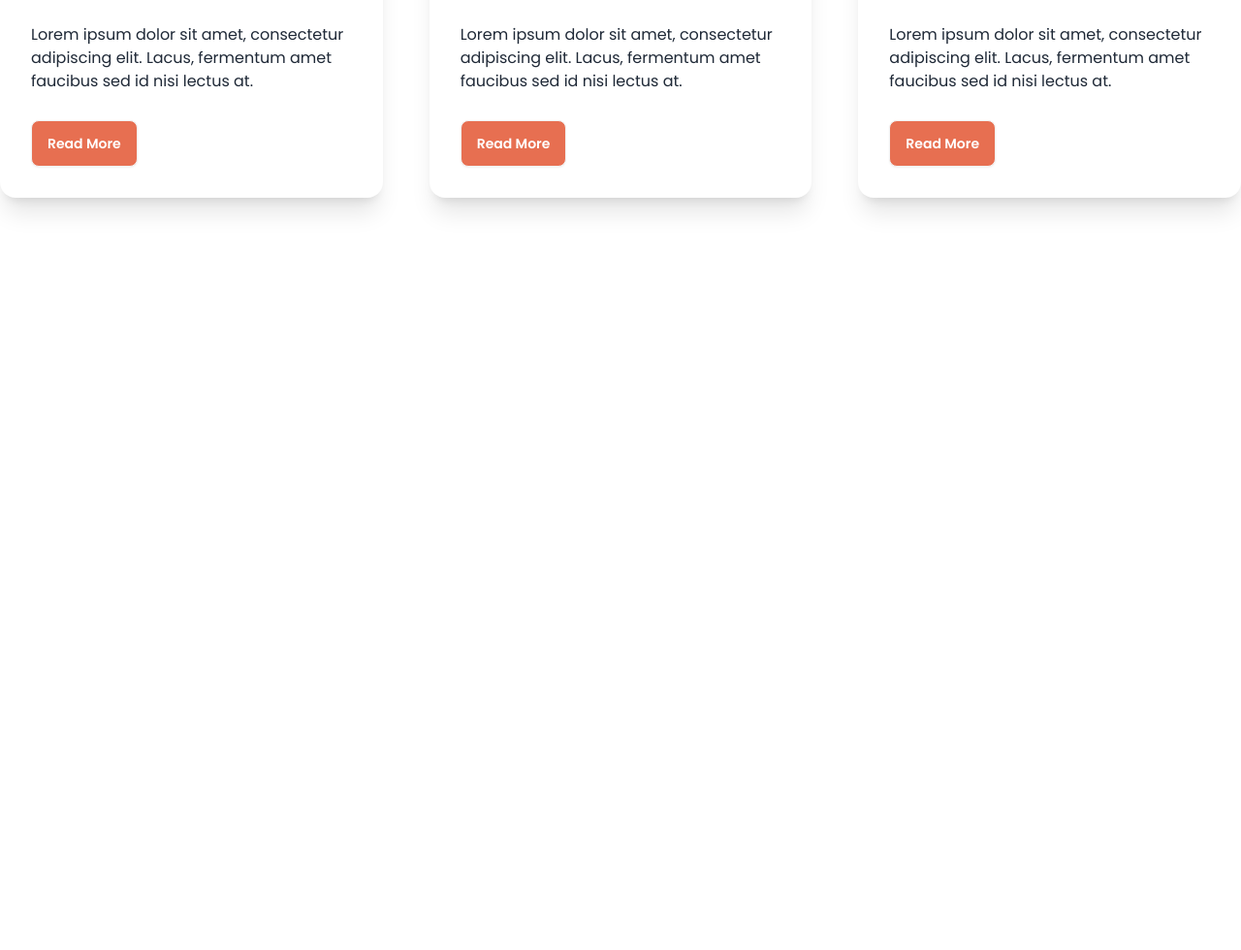
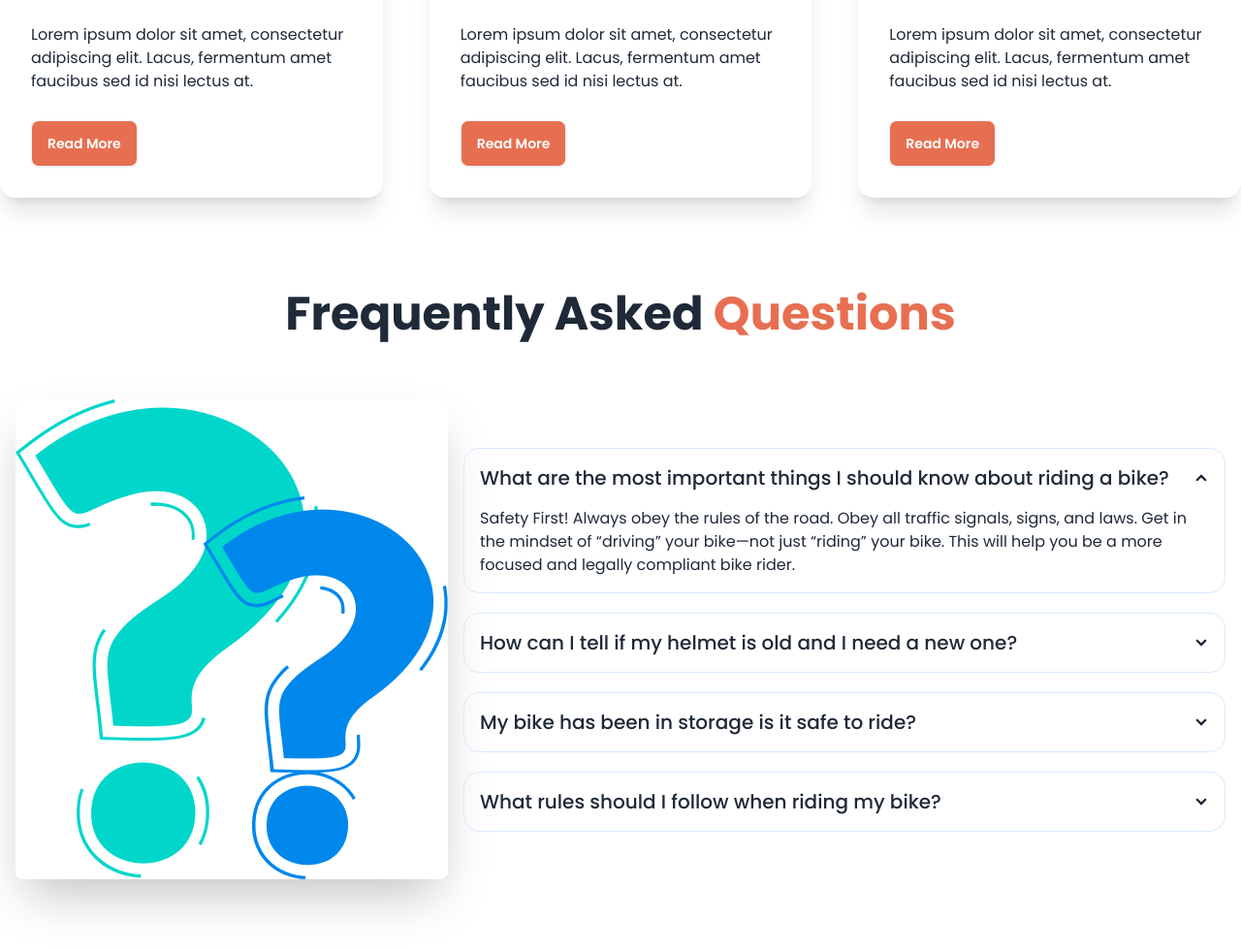
Before and after one commit to Rohithossain12/biker-zone-resources, a plain HTML site: page index.html in a window 1280 px wide. Shown: the part 1130-2110 px from the top of the page at 97% size. Before the commit the page ends 1430 px from the top, so only its background shows below. Drawn offline with nearby package versions, Linux system fonts and the light colour scheme.

Commit message:
FAQ Section Done

```diff
--- a/index.html
+++ b/index.html
@@ -181,35 +181,108 @@
             </figure>
             <div class="card-body space-y-5">
               <h2 class="card-title">Ducati XDIAVEL S-73</h2>
-              <p>Lorem ipsum dolor sit amet, consectetur adipiscing elit. Lacus, fermentum amet faucibus sed id nisi lectus at.</p>
+              <p>
+                Lorem ipsum dolor sit amet, consectetur adipiscing elit. Lacus,
+                fermentum amet faucibus sed id nisi lectus at.
+              </p>
               <div class="card-actions">
-                <button class="btn bg-bike-primary text-white">Read More</button>
+                <button class="btn bg-bike-primary text-white">
+                  Read More
+                </button>
               </div>
             </div>
           </div>
           <!-- card-2 -->
-          <div class="card bg-base-100  shadow-xl">
+          <div class="card bg-base-100 shadow-xl">
             <figure>
               <img src="images/others/latest2.png" />
             </figure>
             <div class="card-body space-y-5">
               <h2 class="card-title">Ducati XDIAVEL S-73</h2>
-              <p>Lorem ipsum dolor sit amet, consectetur adipiscing elit. Lacus, fermentum amet faucibus sed id nisi lectus at.</p>
+              <p>
+                Lorem ipsum dolor sit amet, consectetur adipiscing elit. Lacus,
+                fermentum amet faucibus sed id nisi lectus at.
+              </p>
               <div class="card-actions">
-                <button class="btn bg-bike-primary text-white">Read More</button>
+                <button class="btn bg-bike-primary text-white">
+                  Read More
+                </button>
               </div>
             </div>
           </div>
           <!-- card-3 -->
-          <div class="card bg-base-100  shadow-xl">
+          <div class="card bg-base-100 shadow-xl">
             <figure>
               <img src="images/others/latest3.png" />
             </figure>
             <div class="card-body space-y-5">
               <h2 class="card-title">Ducati XDIAVEL S-73</h2>
-              <p>Lorem ipsum dolor sit amet, consectetur adipiscing elit. Lacus, fermentum amet faucibus sed id nisi lectus at.</p>
+              <p>
+                Lorem ipsum dolor sit amet, consectetur adipiscing elit. Lacus,
+                fermentum amet faucibus sed id nisi lectus at.
+              </p>
               <div class="card-actions">
-                <button class="btn bg-bike-primary text-white">Read More</button>
+                <button class="btn bg-bike-primary text-white">
+                  Read More
+                </button>
+              </div>
+            </div>
+          </div>
+        </div>
+      </section>
+
+      <!-- Happy Clients Section -->
+      <section></section>
+
+      <!-- FAQ Section -->
+      <section class="my-24">
+        <h2 class="text-4xl md:text-5xl font-bold text-center mb-12">
+          Frequently Asked <span class="text-bike-primary">Questions</span>
+        </h2>
+        <div class="hero">
+          <div class="hero-content flex-col lg:flex-row">
+            <img
+              src="images/others/faq.png"
+              class="max-w-md rounded-lg shadow-2xl"
+            />
+            <div class="space-y-5">
+              <div class="collapse collapse-arrow border border-blue-100">
+                <input type="radio" name="my-accordion-2" checked="checked" />
+                <div class="collapse-title text-xl font-medium">
+                    What are the most important things I should
+                    know about riding a bike?
+                </div>
+                <div class="collapse-content">
+                  <p>Safety First! Always obey the rules of the road. Obey all traffic signals, signs, and laws. Get in the mindset of “driving” your bike—not just “riding” your bike. This will help you be a more focused and legally compliant bike rider. </p>
+                </div>
+              </div>
+              <div class="collapse collapse-arrow border border-blue-100">
+                <input type="radio" name="my-accordion-2" />
+                <div class="collapse-title text-xl font-medium">
+                    How can I tell if my helmet is old and I need a
+                    new one?
+                </div>
+                <div class="collapse-content">
+                  <p>Safety First! Always obey the rules of the road. Obey all traffic signals, signs, and laws. Get in the mindset of “driving” your bike—not just “riding” your bike. This will help you be a more focused and legally compliant bike rider.</p>
+                </div>
+              </div>
+              <div class="collapse collapse-arrow border border-blue-100">
+                <input type="radio" name="my-accordion-2" />
+                <div class="collapse-title text-xl font-medium">
+                    My bike has been in storage is it safe to ride?
+                </div>
+                <div class="collapse-content">
+                  <p>Safety First! Always obey the rules of the road. Obey all traffic signals, signs, and laws. Get in the mindset of “driving” your bike—not just “riding” your bike. This will help you be a more focused and legally compliant bike rider.</p>
+                </div>
+              </div>
+              <div class="collapse collapse-arrow border border-blue-100 ">
+                <input type="radio" name="my-accordion-2" />
+                <div class="collapse-title text-xl font-medium">
+                    What rules should I follow when riding my bike?
+                </div>
+                <div class="collapse-content">
+                  <p>Safety First! Always obey the rules of the road. Obey all traffic signals, signs, and laws. Get in the mindset of “driving” your bike—not just “riding” your bike. This will help you be a more focused and legally compliant bike rider.</p>
+                </div>
               </div>
             </div>
           </div>
```
